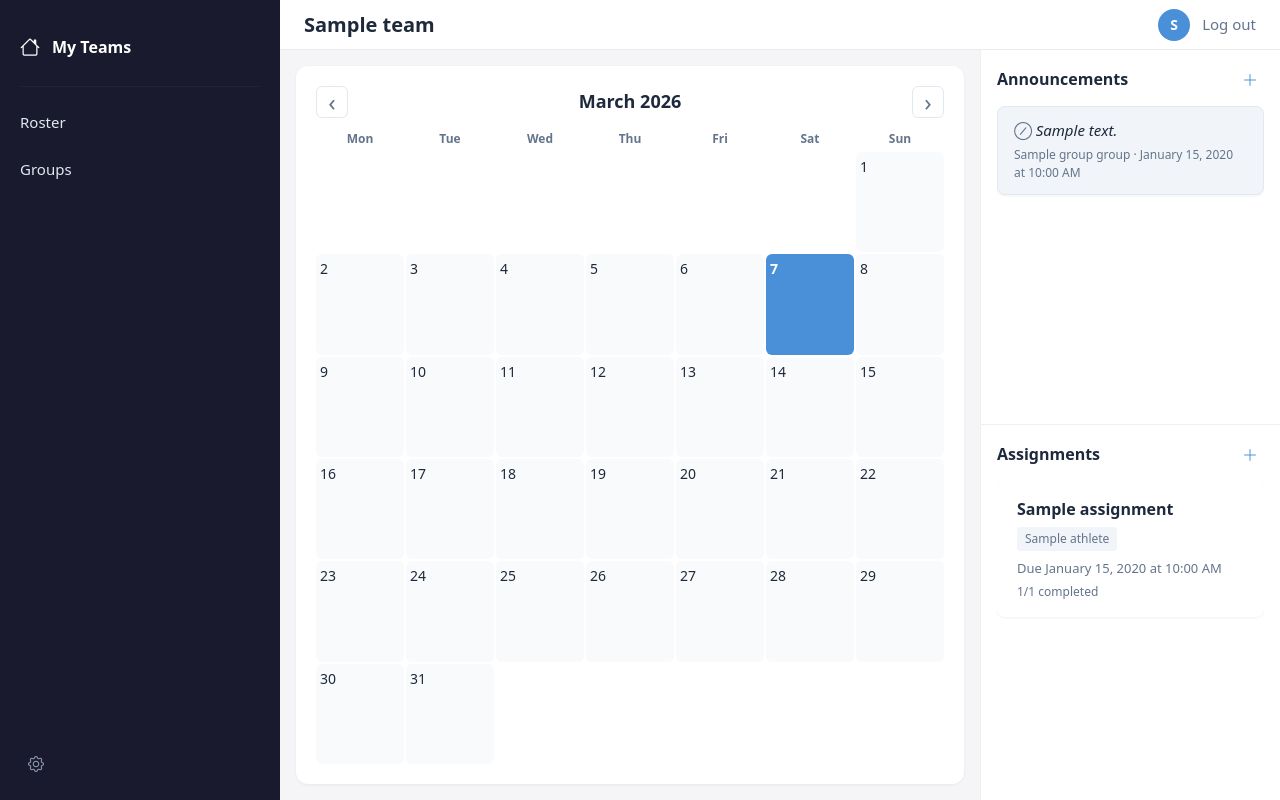
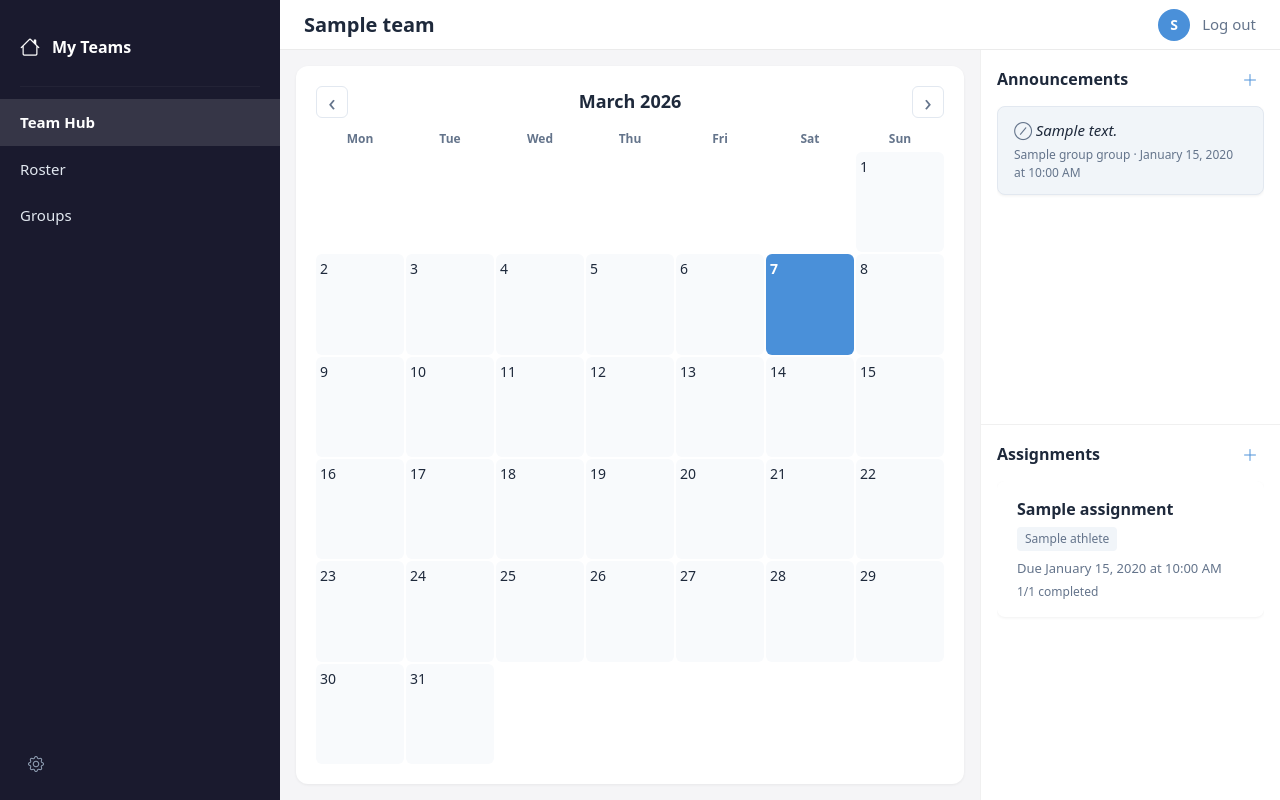
Before and after one commit to loganrook/Tabor-Hackathon-2026, a Flask app: page /team/1 in a window 1280 px wide. Run offline with Flask 3, Linux system fonts and the light colour scheme; a user stored in the database is signed in; tables that the repository leaves empty hold one stand-in row (values such as "Sample post").

Commit message:
Sidebar revamp v2

```diff
--- a/static/style.css
+++ b/static/style.css
@@ -760,6 +760,12 @@ body:has(.team-dash-wrapper) {
     color: #fff;
 }
 
+.team-sidebar-home.active {
+    background: rgba(255, 255, 255, 0.12);
+    color: #fff;
+    font-weight: 600;
+}
+
 .team-sidebar-home i {
     font-size: 1.25rem;
 }
--- a/templates/_team_sidebar.html
+++ b/templates/_team_sidebar.html
@@ -1,12 +1,13 @@
-{# _team_sidebar.html — Shared team sidebar: Home/My Teams, Roster, Groups, Settings (coach). #}
+{# _team_sidebar.html — My Teams, divider, Team Hub, Roster, Groups, Settings (coach). Active link highlighted. #}
 <aside class="team-sidebar" id="team-sidebar">
     <button type="button" class="team-sidebar-toggle" id="sidebar-toggle" aria-label="Toggle menu"><i class="bi bi-list"></i></button>
     <nav class="team-sidebar-nav">
-        <a href="{{ url_for('dashboard') }}" class="team-sidebar-home">
+        <a href="{{ url_for('dashboard') }}" class="team-sidebar-home {{ 'active' if request.endpoint == 'dashboard' else '' }}">
             <i class="bi bi-house"></i>
             <span>My Teams</span>
         </a>
         <hr class="team-sidebar-divider">
+        <a href="{{ url_for('team_dashboard', team_id=team.id) }}" class="team-sidebar-link {{ 'active' if request.endpoint == 'team_dashboard' else '' }}">Team Hub</a>
         <a href="{{ url_for('team_roster', team_id=team.id) }}" class="team-sidebar-link {{ 'active' if request.endpoint == 'team_roster' else '' }}">Roster</a>
         <a href="{{ url_for('team_groups', team_id=team.id) }}" class="team-sidebar-link {{ 'active' if request.endpoint == 'team_groups' else '' }}">Groups</a>
         {% if is_coach %}
```
